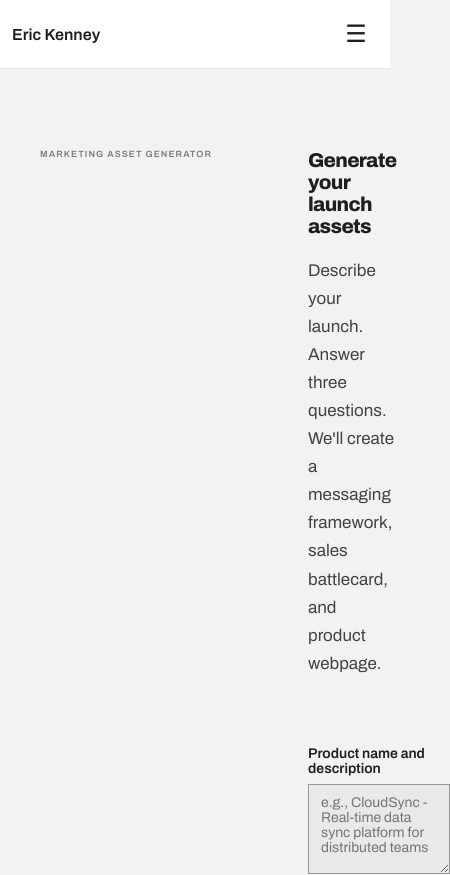
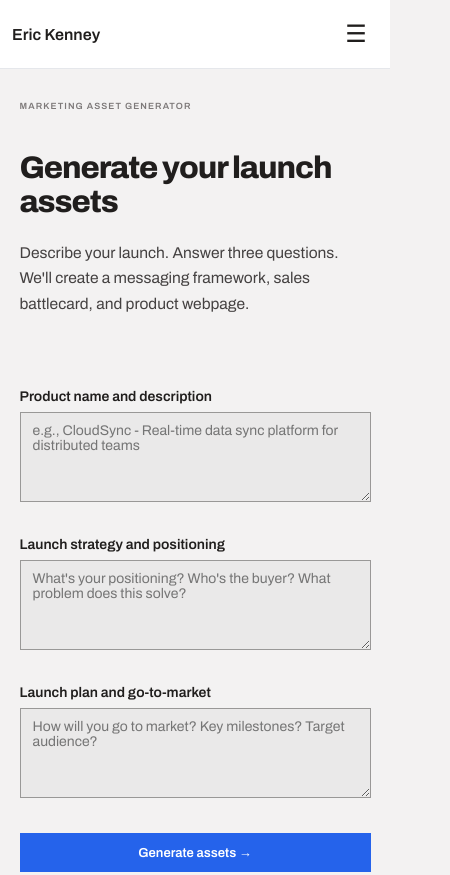
Before and after one commit to eric-kenney/eric-kenney-portfolio, a Next.js app: page /system in a window 390 px wide. Shown: the top 875 px of the page, 450 px wide, since content can reach past the window. Built offline with nearby package versions, Linux system fonts and the light colour scheme.

Commit message:
Update page.tsx

```diff
--- a/app/system/page.tsx
+++ b/app/system/page.tsx
@@ -4,6 +4,28 @@ import { useState } from 'react';
 import Footer from '@/components/Footer';
 
 type Step = 'input' | 'review' | 'generating' | 'results';
+
+// Responsive layout helpers
+const containerStyle = {
+  maxWidth: '1240px',
+  margin: '0 auto',
+  padding: 'clamp(32px, 5vw, 80px) clamp(16px, 5vw, 40px)',
+} as const;
+
+const twoColGridStyle = {
+  display: 'grid',
+  gridTemplateColumns: 'repeat(auto-fit, minmax(220px, 1fr))',
+  gap: 'clamp(24px, 5vw, 48px)',
+  '@media (max-width: 768px)': {
+    gridTemplateColumns: '1fr',
+  }
+} as const;
+
+const responsiveGridStyle = (smallScreen = false) => ({
+  display: 'grid',
+  gridTemplateColumns: smallScreen ? '1fr' : 'repeat(auto-fit, minmax(220px, 1fr))',
+  gap: 'clamp(24px, 5vw, 48px)',
+});
 
 interface GeneratedAssets {
   messaging_framework: string;
@@ -153,23 +175,24 @@ export default function SystemPage() {
 
   // Input step
   if (step === 'input') {
+    const isSmallScreen = typeof window !== 'undefined' && window.innerWidth < 768;
     return (
-      <div style={{ maxWidth: '1240px', margin: '0 auto', padding: '80px 40px' }}>
-        <div style={{ display: 'grid', gridTemplateColumns: '220px 1fr', gap: '48px', marginBottom: '60px' }}>
+      <div style={containerStyle}>
+        <div style={{ display: 'grid', gridTemplateColumns: isSmallScreen ? '1fr' : '220px 1fr', gap: 'clamp(24px, 5vw, 48px)', marginBottom: 'clamp(40px, 10vw, 60px)' }}>
           <div className="label">MARKETING ASSET GENERATOR</div>
           <div>
-            <h1 style={{ marginBottom: '20px' }}>Generate your launch assets</h1>
-            <p style={{ fontSize: '17px', lineHeight: '1.65', color: '#444141', maxWidth: '60ch' }}>
+            <h1 style={{ marginBottom: '20px', fontSize: 'clamp(28px, 8vw, 42px)' }}>Generate your launch assets</h1>
+            <p style={{ fontSize: 'clamp(15px, 4vw, 17px)', lineHeight: '1.65', color: '#444141', maxWidth: '60ch' }}>
               Describe your launch. Answer three questions. We'll create a messaging framework, sales battlecard, and product webpage.
             </p>
           </div>
         </div>
 
-        {error && <div style={{ background: '#fee', color: '#c00', padding: '16px', marginBottom: '32px', border: '1px solid #fcc' }}>{error}</div>}
+        {error && <div style={{ background: '#fee', color: '#c00', padding: '16px', marginBottom: '32px', border: '1px solid #fcc', fontSize: '14px' }}>{error}</div>}
 
-        <div style={{ display: 'grid', gridTemplateColumns: '220px 1fr', gap: '48px' }}>
+        <div style={{ display: 'grid', gridTemplateColumns: isSmallScreen ? '1fr' : '220px 1fr', gap: 'clamp(24px, 5vw, 48px)' }}>
           <div></div>
-          <div style={{ maxWidth: '600px' }}>
+          <div style={{ width: '100%', maxWidth: '600px' }}>
             <div style={{ marginBottom: '32px' }}>
               <label style={{ display: 'block', fontSize: '14px', fontWeight: '600', marginBottom: '8px', color: '#201e1d' }}>
                 Product name and description
@@ -220,16 +243,17 @@ export default function SystemPage() {
 
   // Review step
   if (step === 'review') {
+    const isSmallScreen = typeof window !== 'undefined' && window.innerWidth < 768;
     return (
-      <div style={{ maxWidth: '1240px', margin: '0 auto', padding: '80px 40px' }}>
+      <div style={containerStyle}>
         <button
           onClick={() => setStep('input')}
-          style={{ background: 'none', border: 'none', color: '#2563eb', fontSize: '15px', fontWeight: '600', cursor: 'pointer', marginBottom: '40px' }}
+          style={{ background: 'none', border: 'none', color: '#2563eb', fontSize: 'clamp(13px, 4vw, 15px)', fontWeight: '600', cursor: 'pointer', marginBottom: 'clamp(24px, 5vw, 40px)' }}
         >
           ← Back
         </button>
 
-        <div style={{ display: 'grid', gridTemplateColumns: '220px 1fr', gap: '48px' }}>
+        <div style={{ display: 'grid', gridTemplateColumns: isSmallScreen ? '1fr' : '220px 1fr', gap: 'clamp(24px, 5vw, 48px)' }}>
           <div className="label">REVIEW & CONFIRM</div>
           <div>
             <h1 style={{ marginBottom: '40px' }}>Your launch brief</h1>
@@ -267,13 +291,14 @@ export default function SystemPage() {
 
   // Generating step
   if (step === 'generating') {
+    const isSmallScreen = typeof window !== 'undefined' && window.innerWidth < 768;
     return (
-      <div style={{ maxWidth: '1240px', margin: '0 auto', padding: '80px 40px' }}>
-        <div style={{ display: 'grid', gridTemplateColumns: '220px 1fr', gap: '48px' }}>
+      <div style={containerStyle}>
+        <div style={{ display: 'grid', gridTemplateColumns: isSmallScreen ? '1fr' : '220px 1fr', gap: 'clamp(24px, 5vw, 48px)' }}>
           <div className="label">GENERATING</div>
           <div>
-            <h1 style={{ marginBottom: '12px' }}>Creating your assets</h1>
-            <p style={{ fontSize: '15px', color: '#7d7979', marginBottom: '40px' }}>
+            <h1 style={{ marginBottom: '12px', fontSize: 'clamp(28px, 8vw, 42px)' }}>Creating your assets</h1>
+            <p style={{ fontSize: 'clamp(14px, 4vw, 15px)', color: '#7d7979', marginBottom: '40px' }}>
               This typically takes 30-60 seconds. Please wait while we generate your messaging framework, sales battlecard, and product webpage.
             </p>
 
@@ -321,23 +346,24 @@ export default function SystemPage() {
 
   // Results step - expanded view
   if (step === 'results' && results && expandedAsset) {
+    const isSmallScreen = typeof window !== 'undefined' && window.innerWidth < 768;
     return (
-      <div style={{ maxWidth: '1240px', margin: '0 auto', padding: '80px 40px' }}>
+      <div style={containerStyle}>
         <button
           onClick={() => setExpandedAsset(null)}
-          style={{ background: 'none', border: 'none', color: '#2563eb', fontSize: '15px', fontWeight: '600', cursor: 'pointer', marginBottom: '40px' }}
+          style={{ background: 'none', border: 'none', color: '#2563eb', fontSize: 'clamp(13px, 4vw, 15px)', fontWeight: '600', cursor: 'pointer', marginBottom: 'clamp(24px, 5vw, 40px)' }}
         >
           ← Back to results
         </button>
 
-        <div style={{ display: 'grid', gridTemplateColumns: '220px 1fr', gap: '48px' }}>
+        <div style={{ display: 'grid', gridTemplateColumns: isSmallScreen ? '1fr' : '220px 1fr', gap: 'clamp(24px, 5vw, 48px)' }}>
           <div className="label">
             {expandedAsset === 'messaging' && 'MESSAGING FRAMEWORK'}
             {expandedAsset === 'battlecard' && 'SALES BATTLECARD'}
             {expandedAsset === 'webpage' && 'PRODUCT WEBPAGE'}
           </div>
           <div>
-            <h2 style={{ marginBottom: '28px' }}>
+            <h2 style={{ marginBottom: '28px', fontSize: 'clamp(24px, 7vw, 36px)' }}>
               {expandedAsset === 'messaging' && 'Your positioning & messaging'}
               {expandedAsset === 'battlecard' && 'Discovery & objection guide'}
               {expandedAsset === 'webpage' && 'Customer-facing copy'}
@@ -366,8 +392,9 @@ export default function SystemPage() {
 
   // Results step - grid view
   if (step === 'results' && results) {
+    const isSmallScreen = typeof window !== 'undefined' && window.innerWidth < 768;
     return (
-      <div style={{ maxWidth: '1240px', margin: '0 auto', padding: '80px 40px' }}>
+      <div style={containerStyle}>
         <button
           onClick={() => {
             setStep('input');
@@ -376,19 +403,19 @@ export default function SystemPage() {
             setPlan('');
             setResults(null);
           }}
-          style={{ background: 'none', border: 'none', color: '#2563eb', fontSize: '15px', fontWeight: '600', cursor: 'pointer', marginBottom: '40px' }}
+          style={{ background: 'none', border: 'none', color: '#2563eb', fontSize: 'clamp(13px, 4vw, 15px)', fontWeight: '600', cursor: 'pointer', marginBottom: 'clamp(24px, 5vw, 40px)' }}
         >
           ← Start over
         </button>
 
-        <div style={{ display: 'grid', gridTemplateColumns: '220px 1fr', gap: '48px', marginBottom: '60px' }}>
+        <div style={{ display: 'grid', gridTemplateColumns: isSmallScreen ? '1fr' : '220px 1fr', gap: 'clamp(24px, 5vw, 48px)', marginBottom: 'clamp(40px, 10vw, 60px)' }}>
           <div className="label">YOUR ASSETS</div>
-          <h1 style={{ margin: '0' }}>Ready to use</h1>
+          <h1 style={{ margin: '0', fontSize: 'clamp(28px, 8vw, 42px)' }}>Ready to use</h1>
         </div>
 
-        <div style={{ display: 'grid', gridTemplateColumns: '220px 1fr', gap: '48px' }}>
+        <div style={{ display: 'grid', gridTemplateColumns: isSmallScreen ? '1fr' : '220px 1fr', gap: 'clamp(24px, 5vw, 48px)' }}>
           <div></div>
-          <div style={{ maxWidth: '800px' }}>
+          <div style={{ width: '100%', maxWidth: '800px' }}>
             {[
               { id: 'messaging', label: 'MESSAGING FRAMEWORK', title: 'Your positioning & messaging', content: results.messaging_framework },
               { id: 'battlecard', label: 'SALES BATTLECARD', title: 'Discovery & objection guide', content: results.sales_battlecard },
@@ -398,7 +425,7 @@ export default function SystemPage() {
                 <div style={{ fontSize: '12px', fontWeight: '600', color: '#2563eb', letterSpacing: '0.1em', marginBottom: '8px' }}>
                   {item.label}
                 </div>
-                <h3 style={{ marginBottom: '8px' }}>{item.title}</h3>
+                <h3 style={{ marginBottom: '8px', fontSize: 'clamp(18px, 5vw, 24px)' }}>{item.title}</h3>
                 <div style={{ background: '#eae9e9', border: '1px solid rgba(32, 30, 29, 0.4)', padding: '16px', marginBottom: '16px', maxHeight: '200px', overflow: 'auto', fontSize: '13px', lineHeight: '1.6', color: '#444141' }}>
                   {item.content.substring(0, 400)}...
                 </div>
```
